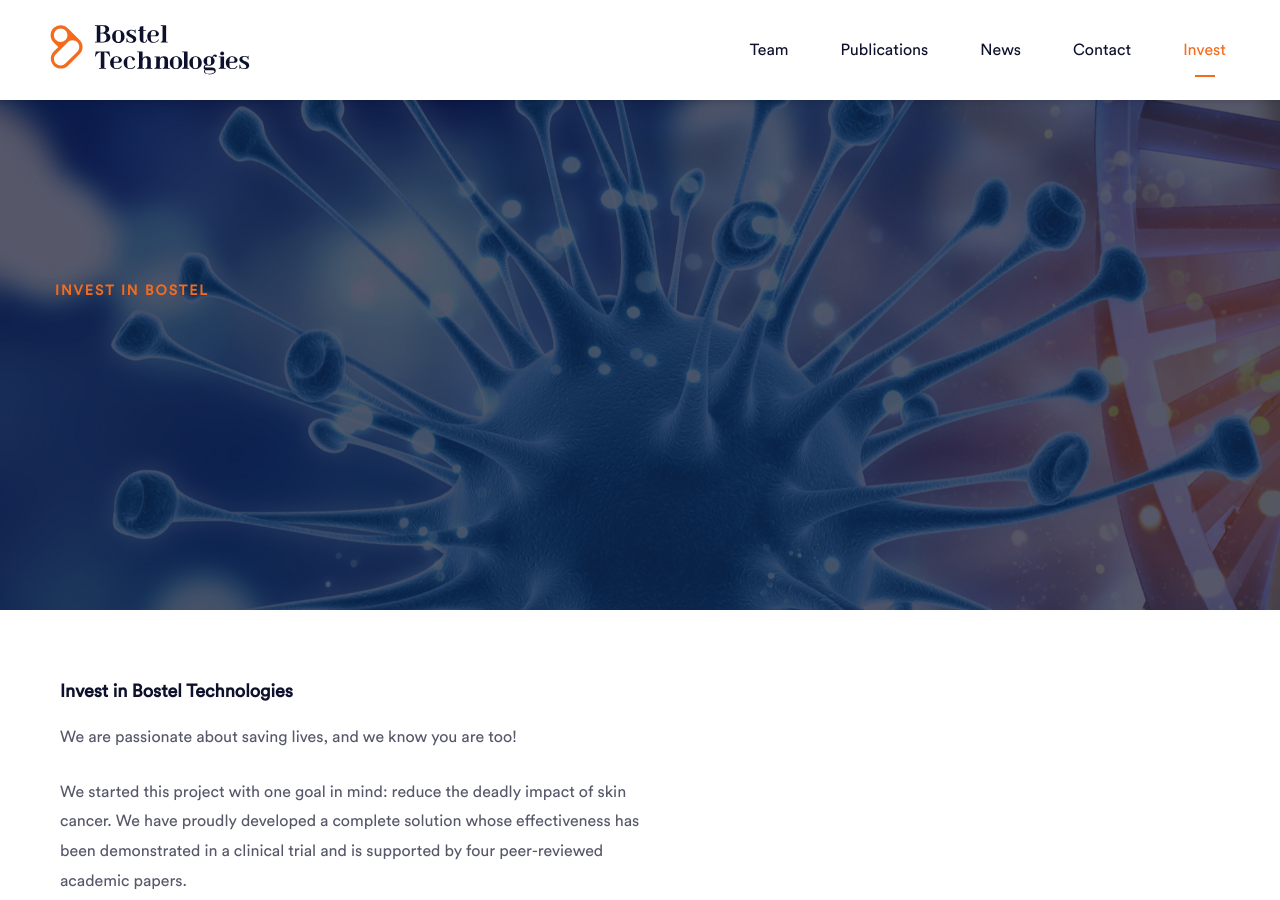
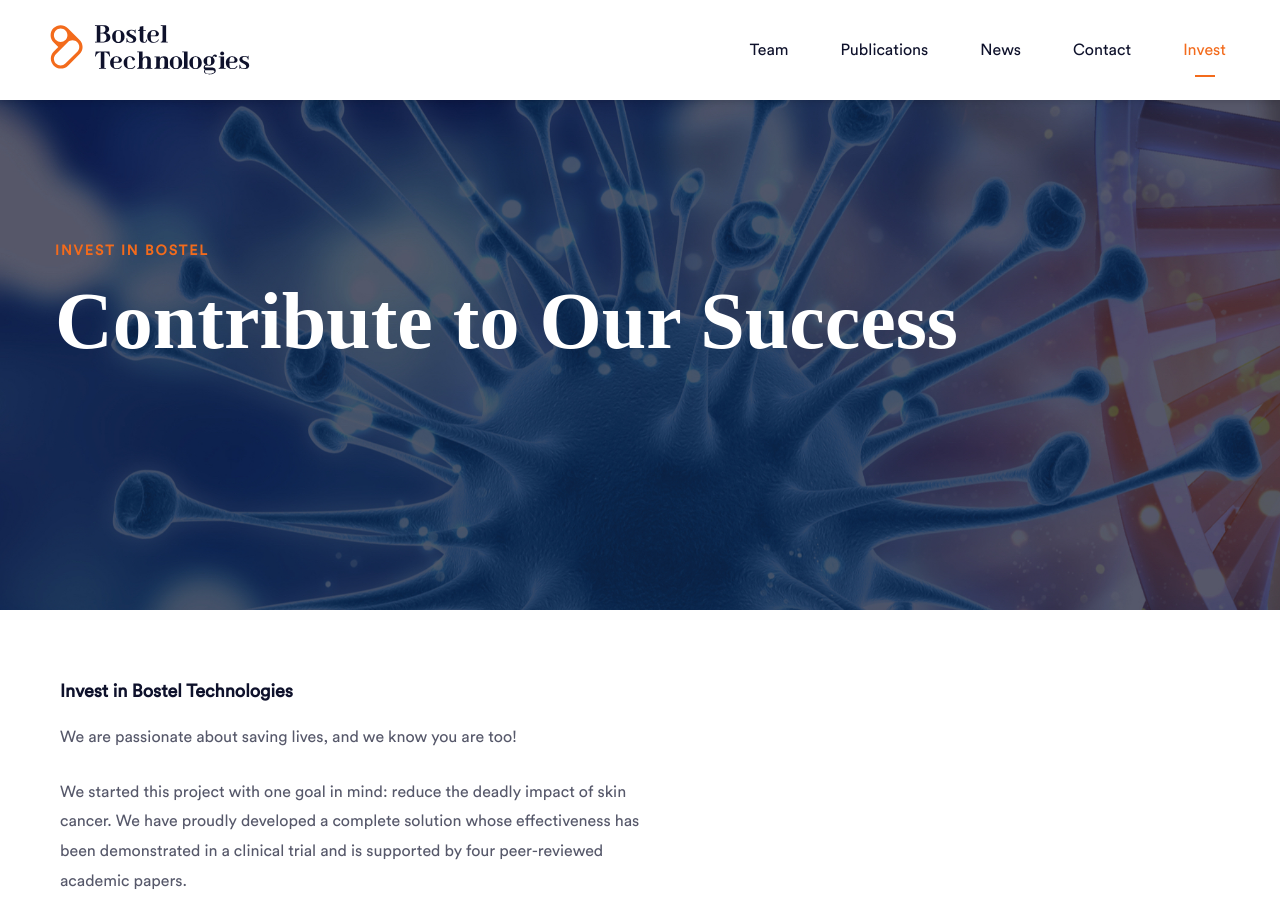
Before and after one commit to brucenwalker/bostelweb, a Jekyll site: the page built from invest.md, in a window 1280 px wide and 900 px high. Built offline with Jekyll 4.4.1, drawn with Linux system fonts in a browser that asks for light colours; some web fonts are replaced.

Commit message:
Update _config.yml

```diff
--- a/_config.yml
+++ b/_config.yml
@@ -130,6 +130,7 @@ t:
   research_development_subtitle: 'Partner with us to shape the future'
   research_development_content: '<p>The commercial activities of Care Campus are supported by research and development conducted by Geneva-based non-profit Care Health & Technology Association.  Care Health & Technology Association conducts research and develops training programs, both on-line and in-person, products, tools and technology that advance care and care delivery for older adults to help them age with dignity through a more person-centered approach to care.</p>'
   scroll: 'Scroll'
+  support_bostel: 'Contribute to Our Success'
   team: 'Team'
   thanks_for_your_interest: 'Thanks for your interest'
   terms_of_use: 'Terms of Use'
```
